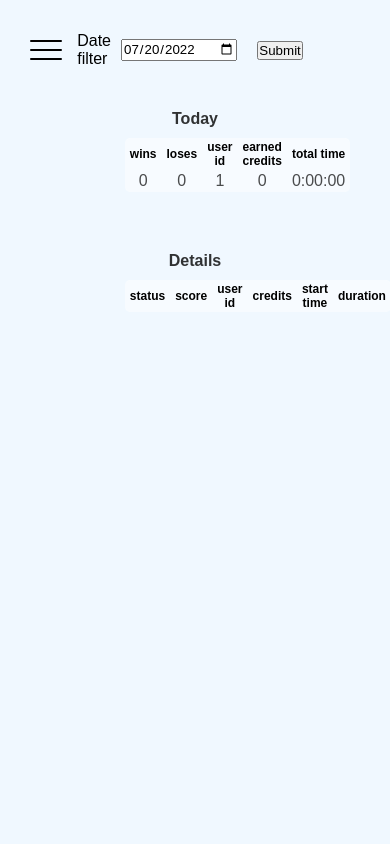
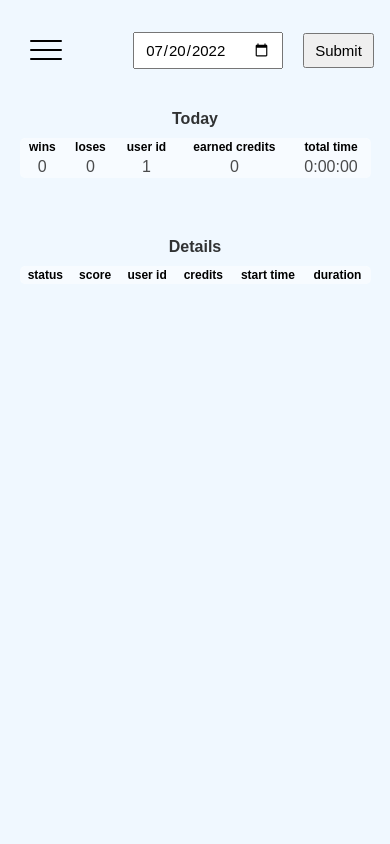
Before and after one commit to MarcinNiemczyk/rock-paper-scissors, a Flask app: page /statistics in a window 390 px wide. Run offline with Flask 2, Linux system fonts and the light colour scheme; the visitor is signed in with stand-in values (Sample User, id 1); tables that the repository leaves empty hold one stand-in row (values such as "Sample post"); lists and menus that the app fills with data are empty; some libraries are stand-ins or nearby versions.

Commit message:
Add statistics page mobile support

```diff
--- a/src/static/styles.css
+++ b/src/static/styles.css
@@ -299,6 +299,12 @@ table tbody td {
     color: rgba(0, 0, 0, 0.7);
 }
 
+@media (max-width: 1200px) {
+    .table-container {
+        width: 60%;
+    }
+}
+
 @media (max-width: 992px) {
     body {
         flex-direction: column;
@@ -392,4 +398,30 @@ table tbody td {
         width: 100%;
     }
 
+    .statistics {
+        width: 100%;
+    }
+
+    .date-selector label {
+        display: none;
+    }
+
+    .date-selector {
+        width: 70%;
+    }
+
+    .date-selector input {
+        padding: 7px 10px;
+        font-size: 15px;
+    }
+
+    .table-container {
+        width: 90%;
+    }
 }
+
+@media (max-width: 576px) {
+    .date-selector {
+        align-self: flex-end;
+    }
+}
```
